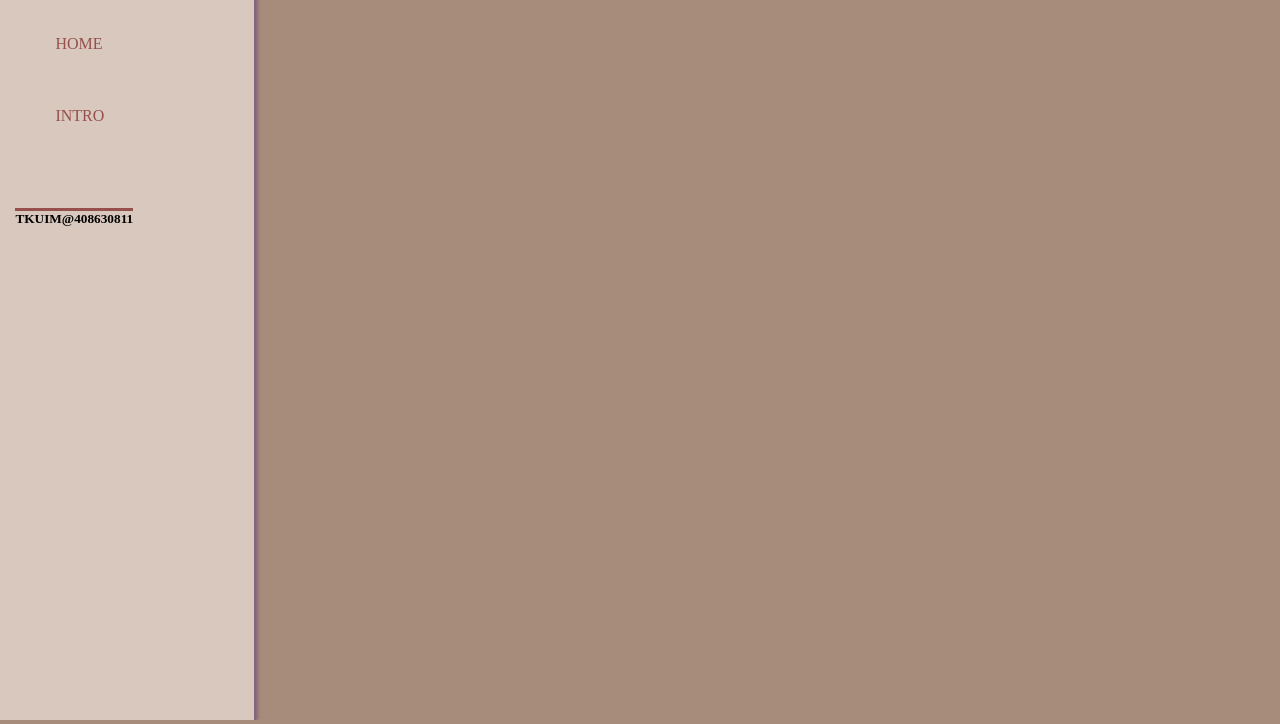
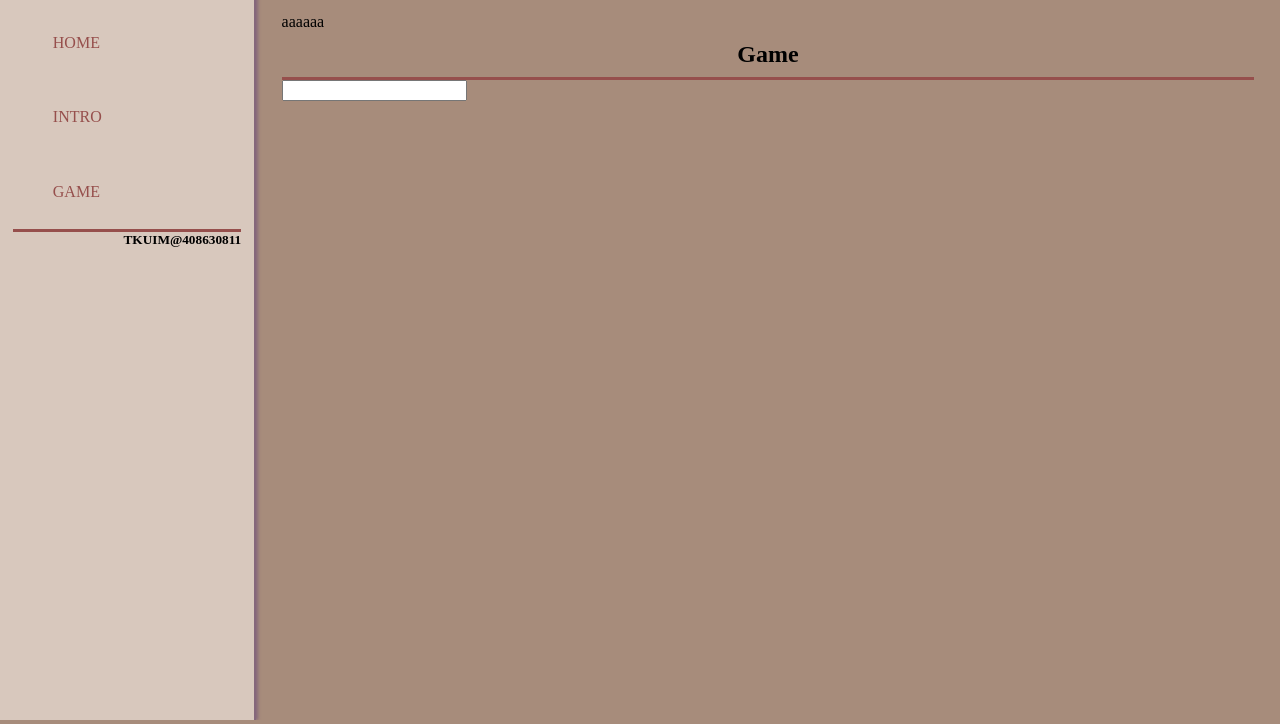
Before and after one commit to 99YiFei/113-1-Mid, a plain HTML site: page Home.html in a window 1280 px wide. Shown: the part 109-833 px from the top of the page. Drawn offline with Linux system fonts and the light colour scheme; a web font is replaced by a local one.

Commit message:
add 11191809

```diff
--- a/Home.html
+++ b/Home.html
@@ -18,14 +18,14 @@
     <header>
         <h2>Web_Site</h2>
     </header>
+    <!--List-->
     <div>
-        <!--List-->
         <nav class="list">
             <h2 class="title">SelectList</h2>
             <ul>
-                <li><a href="">HOME</a></li>
-                <li><a href="">INTRO</a></li>
-                <li><a href=""></a></li>
+                <li><a href="#HOME">HOME</a></li>
+                <li><a href="#INTRO">INTRO</a></li>
+                <li><a href="#GAME">GAME</a></li>
             </ul>
 
             <div class="footer">
@@ -33,23 +33,24 @@
             </div>
         </nav>
 
-
-        <div id="section">
+        <section>
             <!--HOME-->
             <article id="intro">
                 <h2 class="major">Intro</h2>
                 <span class="image main"><img src="" alt="" /></span>
-                <p></p>
+                <p>aaaaaa</p>
             </article>
             <!--MAIN-->
             <article id="main">
-                <h2 class="major"></h2>
-
+                <h2 class="major">Game</h2>
+                <div class="enter">
+                    <label for="name"></label>
+                    <input type="text" name="name" id="name"/>
+                </div>
             </article>
             <!--INTRO-->
 
-
-        </div>
+        </section>
 
     </div>
 
--- a/style/basic.css
+++ b/style/basic.css
@@ -4,8 +4,8 @@
     overflow: hidden;
 }
 
-html, body
- {
+html,
+body {
     font-family: 'LXLXGW WenKai TC', 'Edu AU VIC WA NT Pre';
     margin: auto;
     background-color: #A78C7B;
@@ -23,12 +23,13 @@ header {
 div {
     display: inline-block;
 }
+
 /*list*/
 .list {
     float: left;
     width: 20vw;
     height: 100vh;
-        padding: 5%;
+    padding: 1%;
     background-color: #D8C8BD;
     border-right: 2px solid #85677B;
     box-shadow: 2px 0px 3px #85677B;
@@ -66,17 +67,24 @@ div {
 }
 
 .footer {
+    width: 100%;
     text-align: right;
     border-top: 3px solid #964F4C;
 }
 
 /*SECTION*/
-    .section{
+section {
+    width: 80vw;
     float: right;
-        width: 80vw;
-        height: 100vh;
-        padding: 10%;
-        background-color: #D8C8BD;
-        border-right: 2px solid #85677B;
-        box-shadow: 2px 0px 3px #85677B;
+    padding: 2%;
 }
+
+h2.major {
+    padding: 1% 1%;
+    text-align: center;
+    border-bottom: 3px solid #964F4C;
+}
+
+article p {
+    text-decoration: none;
+}
```
Lines whose indentation alone changed are shown as unchanged.
